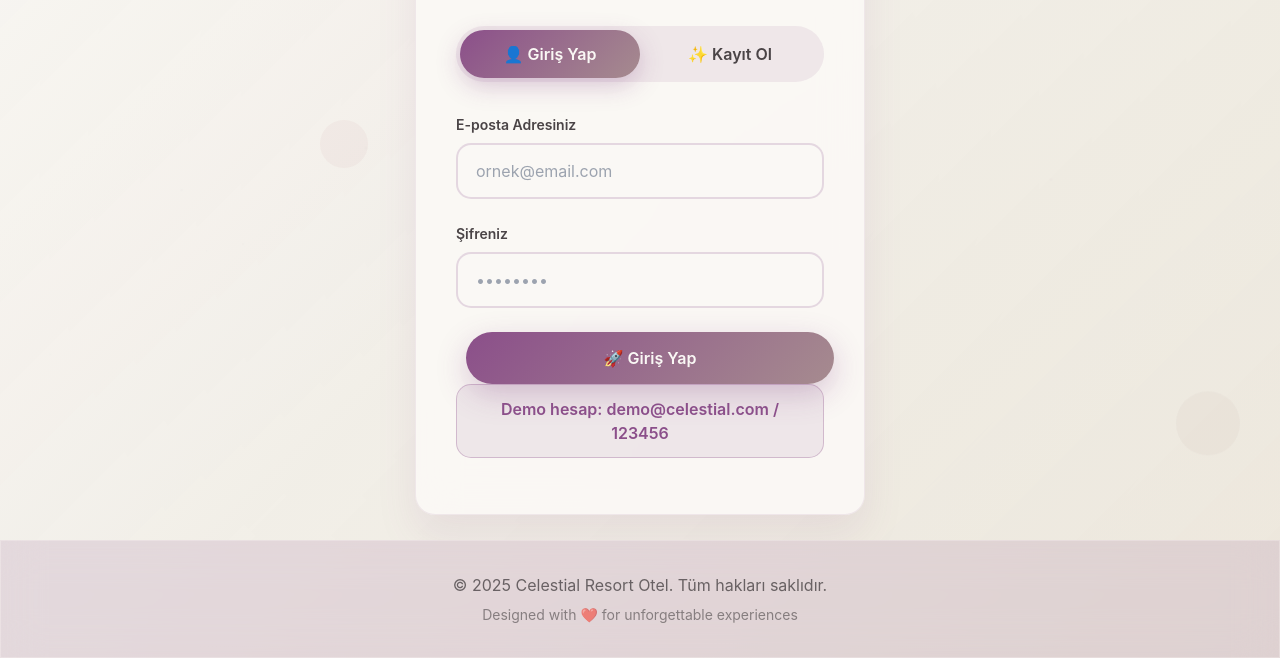
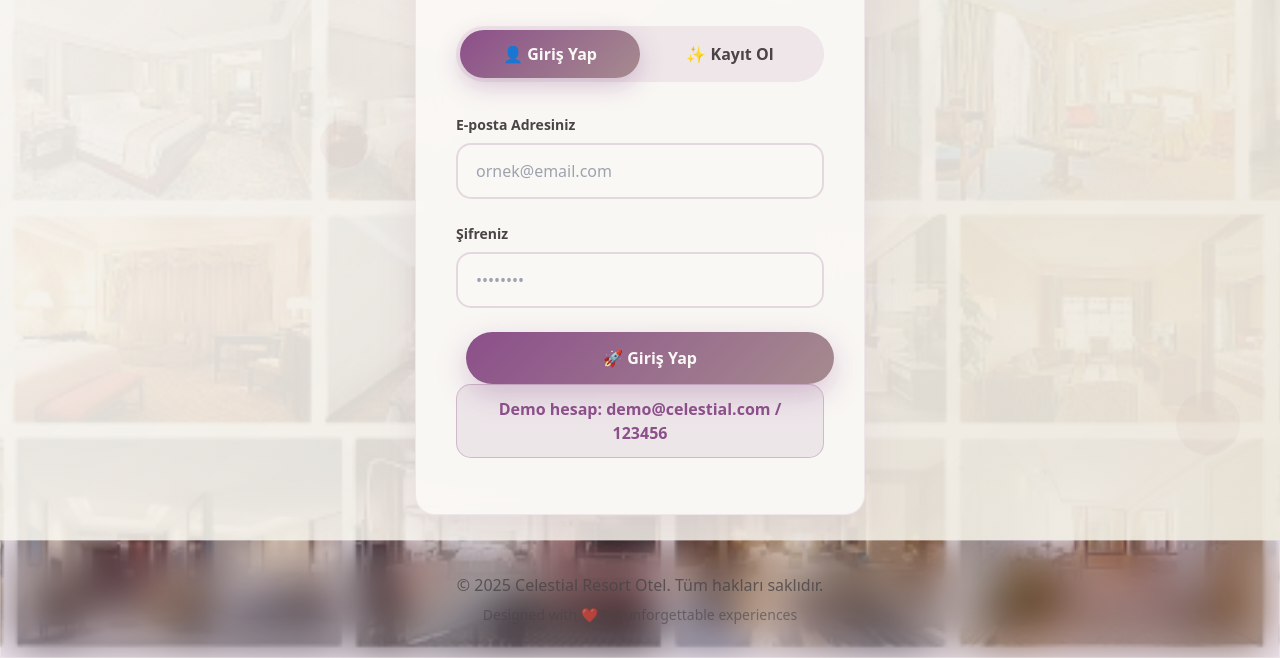
Before and after one commit to frvyd/Hotel-Reservation, a plain HTML site: page Hotel Reservation/login.html in a window 1280 px wide. Shown: the part 260-918 px from the top of the page. Drawn offline with nearby package versions, Linux system fonts and the light colour scheme.

Commit message:
Update login.html

```diff
--- a/Hotel Reservation/login.html
+++ b/Hotel Reservation/login.html
@@ -22,9 +22,10 @@
         }
 
         body {
-            font-family: 'Inter', -apple-system, BlinkMacSystemFont, sans-serif;
-            background: linear-gradient(135deg, #F8F6F3 0%, #F2EFE8 50%, #EDE8DD 100%);
-            min-height: 100vh;
+            background-image: url('images/bgimg.png'); /* Path to your PNG image */
+            background-size: cover; /* Scales image to cover the entire viewport */
+            background-position: center; /* Centers the image */
+            background-repeat: no-repeat; /* Preventsprinciple Prevents tiling */
         }
 
         .glass {
```
